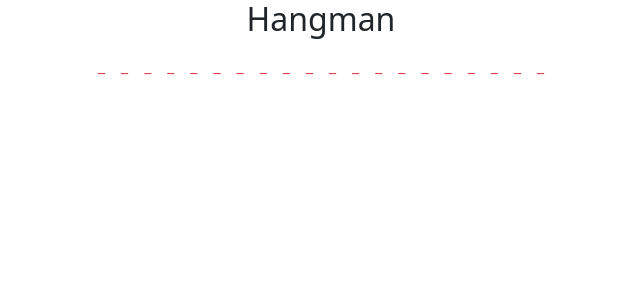
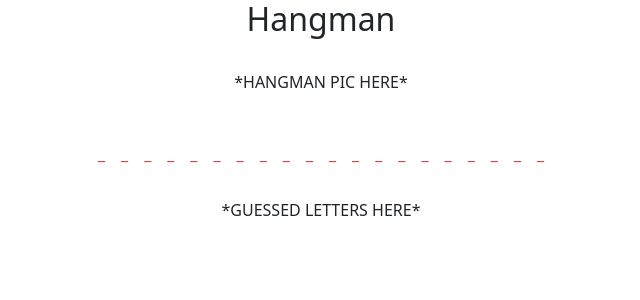
Before and after one commit to daleymike/hangman, a Django app: template mysite/hangman/templates/hangman/index.html in a window 1280 px wide. Shown: the top 300 px of the page, without its empty margins (319-959 px from the left). Run offline with Django 4.2, Linux system fonts and the light colour scheme; the template is opened without the code that fills it: values that come from a table or form of the project are taken from there, others are empty; data comes from the database, SQL or seed files in the repository; both versions use the stored data as it was after the commit; parts of the project's set-up code (start-up, migrations or seed data) failed here and were passed over.

Commit message:
letters added to db, template updated

```diff
--- a/mysite/hangman/templates/hangman/index.html
+++ b/mysite/hangman/templates/hangman/index.html
@@ -10,10 +10,19 @@
 <body>
     <div class="container">
         <h2 class="text-center">Hangman</h2>
+        <br>
+        <div>
+            <p class="text-center">*HANGMAN PIC HERE*</p>
+        </div>
+        <br>
         <div class="d-flex justify-content-center">
             {% for x in hangman_words %}
                 <p class="text-danger m-2">_</p>
             {% endfor %}
+        </div>
+        <br>
+        <div>
+            <p class="text-center">*GUESSED LETTERS HERE*</p>
         </div>
 
     </div>
```
Also changed, not shown: mysite/db.sqlite3.
